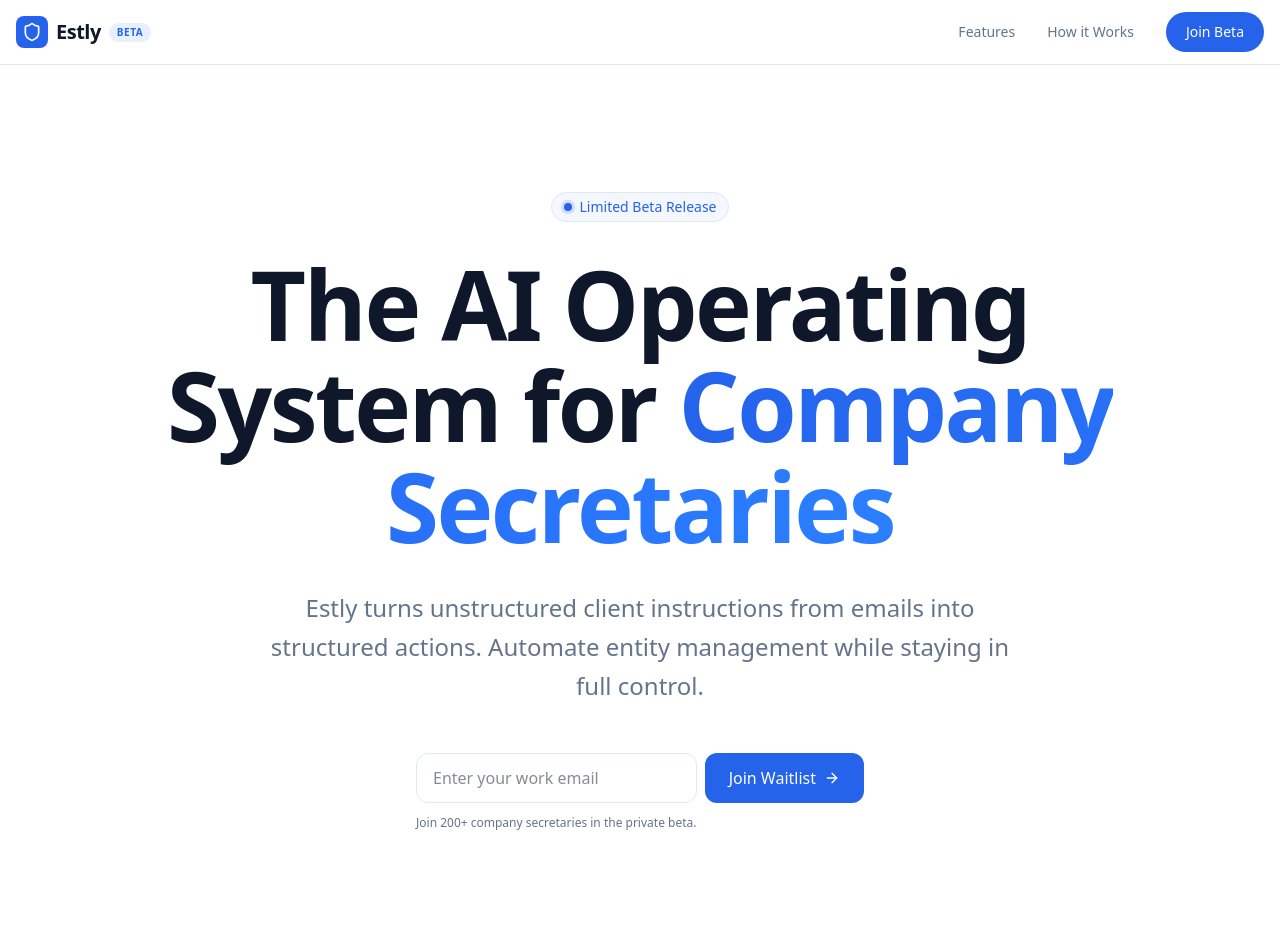
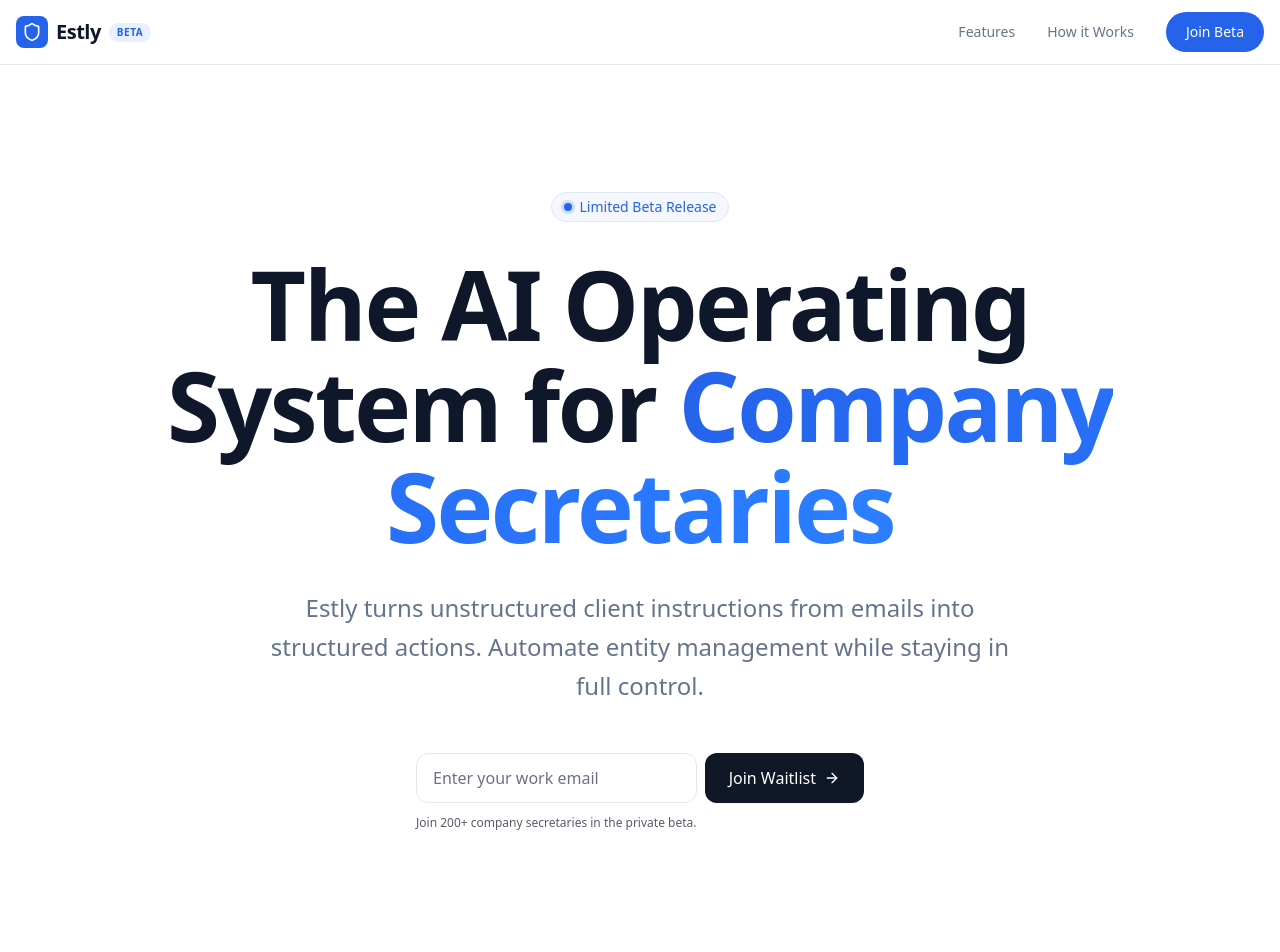
Before and after one commit to onehanddev/estly-landing, a Next.js app: page / in a window 1280 px wide. Shown: the top 952 px of the page. Built offline with nearby package versions, Linux system fonts and the light colour scheme.

Commit message:
Fix waitlist form styling for both light and dark backgrounds

```diff
--- a/components/WaitlistForm.tsx
+++ b/components/WaitlistForm.tsx
@@ -25,10 +25,10 @@ export default function WaitlistForm() {
       <motion.div
         initial={{ opacity: 0, scale: 0.9 }}
         animate={{ opacity: 1, scale: 1 }}
-        className="flex items-center gap-3 p-4 bg-primary/10 border border-primary/20 rounded-xl text-primary"
+        className="flex items-center gap-3 p-4 bg-emerald-500 rounded-xl text-white"
       >
         <CheckCircle2 className="w-5 h-5" />
-        <p className="font-medium text-sm">You've been added to the waitlist!</p>
+        <p className="font-medium text-sm">You&apos;ve been added to the waitlist!</p>
       </motion.div>
     );
   }
@@ -43,8 +43,8 @@ export default function WaitlistForm() {
           placeholder="Enter your work email"
           required
           className={cn(
-            "flex-1 px-4 py-3 rounded-xl border border-border bg-background",
-            "focus:outline-none focus:ring-2 focus:ring-primary/20 focus:border-primary",
+            "flex-1 px-4 py-3 rounded-xl border border-white/20 bg-white text-gray-900 placeholder:text-gray-500",
+            "focus:outline-none focus:ring-2 focus:ring-white/30 focus:border-white/40",
             "transition-all duration-200 text-sm md:text-base"
           )}
         />
@@ -52,8 +52,8 @@ export default function WaitlistForm() {
           type="submit"
           disabled={status === "loading"}
           className={cn(
-            "px-6 py-3 rounded-xl bg-primary text-primary-foreground font-medium",
-            "hover:opacity-90 active:scale-95 transition-all duration-200",
+            "px-6 py-3 rounded-xl bg-gray-900 text-white font-medium",
+            "hover:bg-gray-800 active:scale-95 transition-all duration-200",
             "flex items-center gap-2 disabled:opacity-50 disabled:cursor-not-allowed",
             "text-sm md:text-base whitespace-nowrap"
           )}
@@ -68,7 +68,7 @@ export default function WaitlistForm() {
           )}
         </button>
       </div>
-      <p className="mt-3 text-xs text-muted-foreground text-center sm:text-left">
+      <p className="mt-3 text-xs opacity-70 text-center sm:text-left">
         Join 200+ company secretaries in the private beta.
       </p>
     </form>
```
